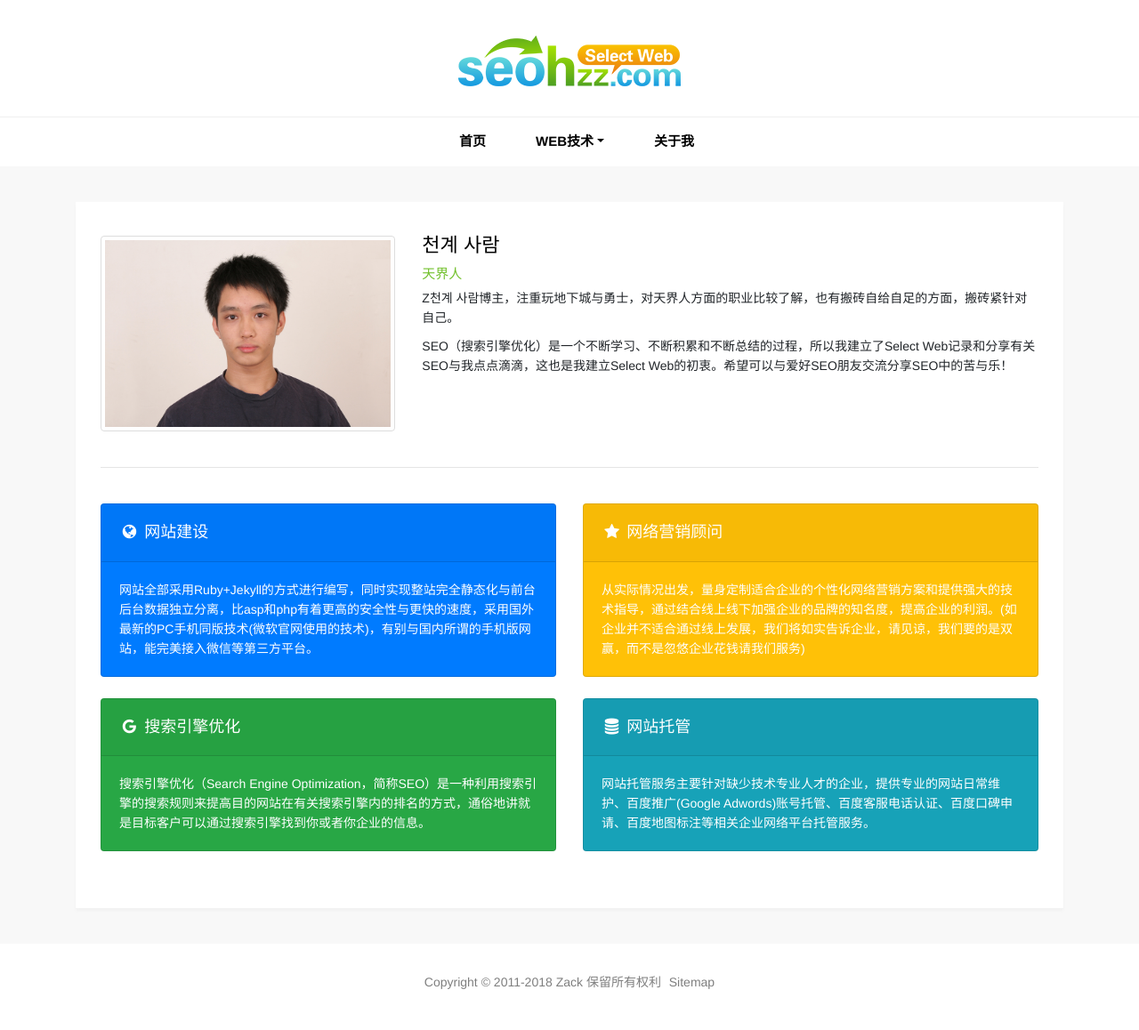
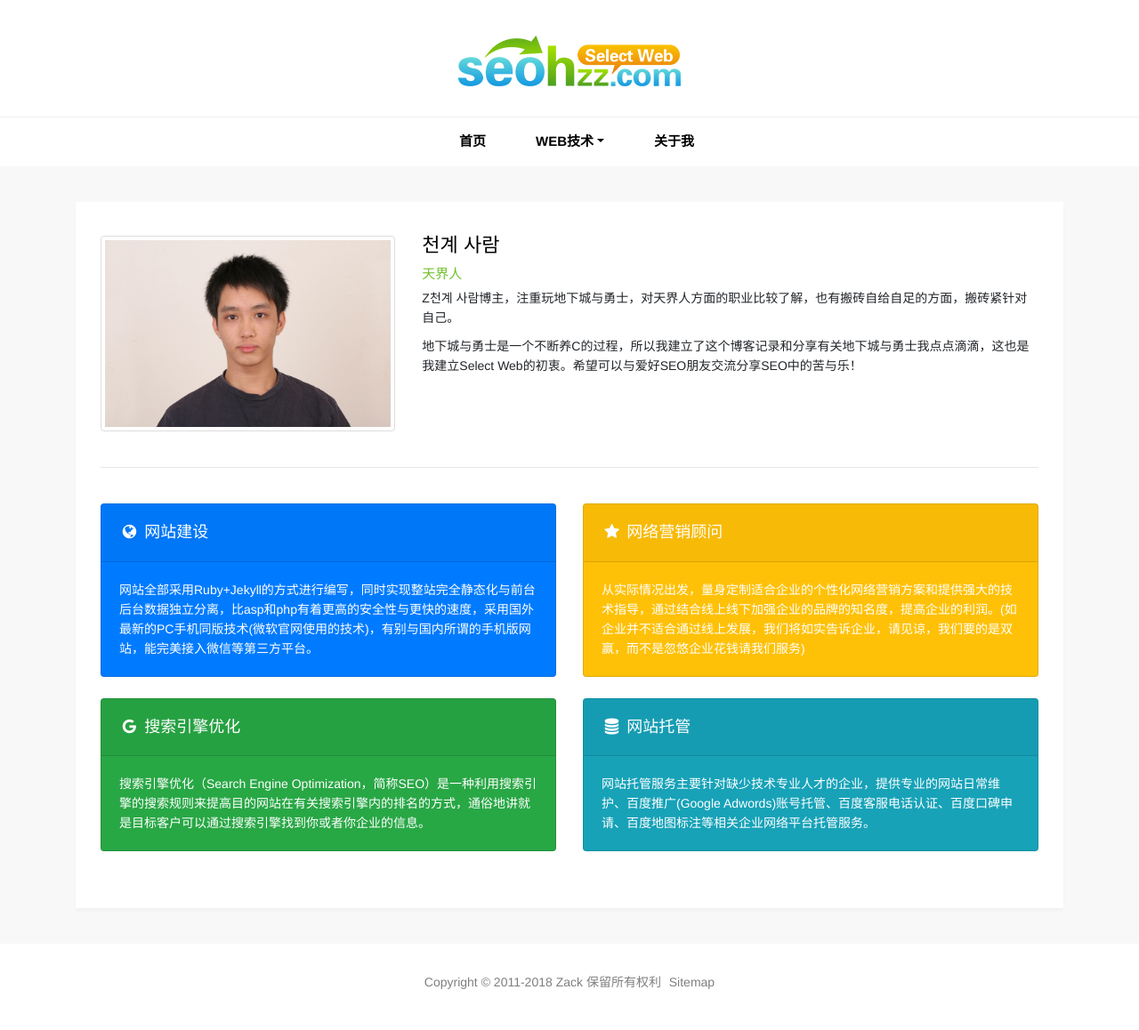
Before and after one commit to Thererisnospoon/Thererisnospoon.github.io, a Jekyll site: the page built from pages/about.html, in a window 1280 px wide. Shown: the whole page at 89% size. Built offline with Jekyll 4.4.1, drawn with Linux system fonts in a browser that asks for light colours.

Commit message:
Update about.html

```diff
--- a/pages/about.html
+++ b/pages/about.html
@@ -15,7 +15,7 @@ description: 천계 사람，地下城与勇士忠实玩家，有基本地下城
             <p class="post-title">천계 사람</p>
             <p class="post-tag">天界人</p>
             <p>Z천계 사람博主，注重玩地下城与勇士，对天界人方面的职业比较了解，也有搬砖自给自足的方面，搬砖紧针对自己。</p>
-            <p>SEO（搜索引擎优化）是一个不断学习、不断积累和不断总结的过程，所以我建立了Select Web记录和分享有关SEO与我点点滴滴，这也是我建立Select Web的初衷。希望可以与爱好SEO朋友交流分享SEO中的苦与乐！</p>
+            <p>地下城与勇士是一个不断养C的过程，所以我建立了这个博客记录和分享有关地下城与勇士我点点滴滴，这也是我建立Select Web的初衷。希望可以与爱好SEO朋友交流分享SEO中的苦与乐！</p>
           </div>
           <div class="col-md-12 my-4"><hr></div>
           <div class="col-md-6">
```
